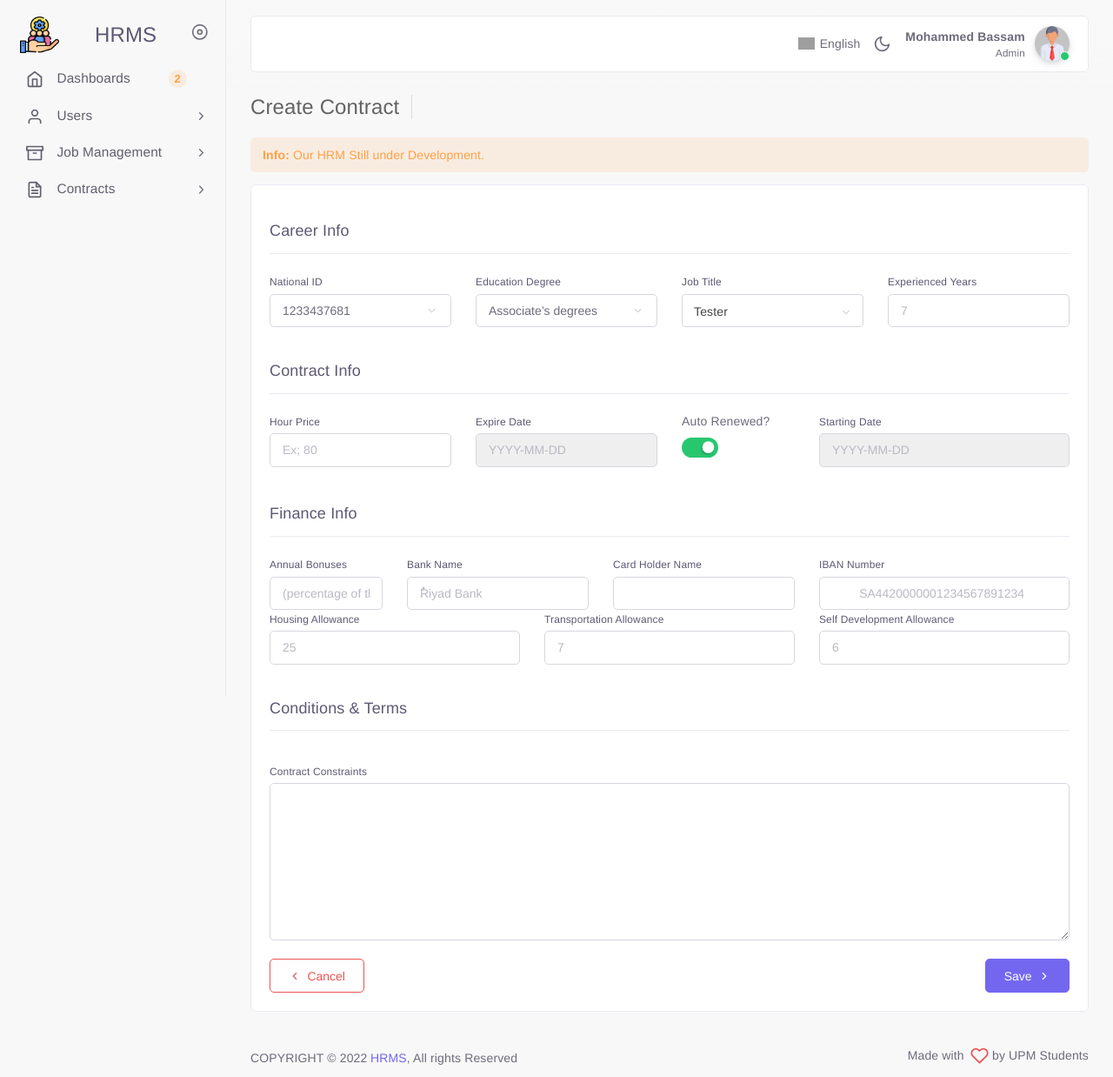
After one commit to Mohammad771/HRM, a Django app: page /create_contract/ in a window 1280 px wide. The commit adds this page. Shown: the whole page at 87% size. Run offline with Django 4.2, Linux system fonts and the light colour scheme; some libraries are stand-ins or nearby versions; grey boxes are pictures that could not be loaded.

Commit message:
Design create_contract, viewContract & fixing register design

```diff
--- a/job_management/urls.py
+++ b/job_management/urls.py
@@ -8,5 +8,7 @@ app_name = "job_management"
 urlpatterns = [
     path('departments/', views.create_department,name='job_management/create_department'),
     path('job_titles/', views.job_titles, name='job_management/job_titles'),
+    path('create_contract/', views.create_contract, name='job_management/create_contract'),
+    path('viewContract/', views.viewContract, name='job_management/viewContract'),
 
 ]
--- a/job_management/views.py
+++ b/job_management/views.py
@@ -30,3 +30,9 @@ def create_department(request):
 
 def job_titles(request):
     return render(request, 'job_management/job_titles.html')
+
+def create_contract(request):
+    return render(request, 'job_management/create_contract.html')
+
+def viewContract(request):
+    return render(request, 'job_management/viewContract.html')
--- /dev/null
+++ b/templates/job_management/create_contract.html
@@ -0,0 +1,168 @@
+{% extends 'common\baseView.html' %}
+{% load staticfiles %}
+
+{% block pageCSS %}
+    <!-- BEGIN: Page CSS-->
+
+    <!-- END: Page CSS-->
+
+    <!-- BEGIN: Custom CSS-->
+
+    <!-- END: Custom CSS-->
+{% endblock %}
+
+{% block viewName %}
+    <h2 class="content-header-title float-start mb-0">Create Contract</h2>
+{% endblock %}
+
+
+{% block content %}
+    <div class="card">
+        <div class="card-header">
+
+        </div>
+        <div class="card-body">
+            <div class="card-title">
+                <h4>Career Info</h4>
+                <hr>
+            </div>
+            <form action="#">
+                <div class="row">
+                    <div class="col-md-3">
+                        <label class="form-label" for="select2-basic">National ID</label>
+                        <div class="position-relative" data-select2-id="45">
+                            <select name="user_nationality_ID" class="select2 form-select" id="select2-basic" data-select2-id="select2-basic" tabindex="-1" aria-hidden="true">
+                                <!-- {{register_form.user_nationality_ID}} -->
+                                <option value="1" data-select2-id="2">1233437681</option>
+                                <option value="2" data-select2-id="57">1333437681</option>
+                                <option value="3" data-select2-id="58">1433437681</option> -->
+                            </select>
+                        </div>
+                    </div>
+                    <div class="col-md-3">
+                        <label class="form-label" for="select2-basic">Education Degree</label>
+                        <div class="position-relative" data-select2-id="45">
+                            <select name="user_nationality_ID" class="select2 form-select" id="select2-basic" data-select2-id="select2-basic" tabindex="-1" aria-hidden="true">
+                                <!-- {{register_form.user_nationality_ID}} -->
+                                <option value="1" data-select2-id="2">Associate’s degrees</option>
+                                <option value="2" data-select2-id="57">Bachelor’s degrees</option>
+                                <option value="3" data-select2-id="58">Master’s degrees</option> -->
+                            </select>
+                        </div>
+                    </div>
+                    <div class="col-md-3">
+                        <label class="form-label" for="select2-basic">Job Title</label>
+                        <div class="position-relative" data-select2-id="45">
+                            <select name="user_nationality_ID" class="select2 form-select" id="select2-basic" data-select2-id="select2-basic" tabindex="-1" aria-hidden="true">
+                                <!-- {{register_form.user_nationality_ID}} -->
+                                <option value="1" data-select2-id="2">Tester</option>
+                                <option value="2" data-select2-id="57">UI developer</option>
+                                <option value="3" data-select2-id="58">System Administrator</option> -->
+                            </select>
+                        </div>
+                    </div>
+                    <div class="col-md-3">
+                         <label class="form-label" for="email">Experienced Years</label>
+                        <input type="text" name="exp_years" id="exp_years" class="form-control" placeholder="7" />
+                    </div>
+                </div>
+
+
+                <div class="card-title" style="margin-top: 40px">
+                    <h4>Contract Info</h4>
+                    <hr>
+                </div>
+                <div class="row">
+                    <div class="col-md-3">
+                        <label class="form-label" for="hourPrice">Hour Price</label>
+                        <input type="text" class="form-control" id="hourPrice" placeholder="Ex; 80">
+                    </div>
+                    <div class="col-md-3">
+                        <label class="form-label" for="exp_date">Expire Date</label>
+                        <input type="text" id="exp_date" name="exp_date" class="form-control flatpickr-basic flatpickr-input" placeholder="YYYY-MM-DD" readonly="readonly">
+                    </div>
+                    <div class="col-md-2 mb-1">
+                        <label class="form-check-label mb-50" for="customSwitch15">Auto Renewed?</label>
+                        <div class="form-check form-switch form-check-success">
+                            <input type="checkbox" name="auto_renew" class="form-check-input" id="auto_renew" checked="true">
+
+                        </div>
+                    </div>
+                    <div class="col-md-4">
+                        <label class="form-label" for="start_date">Starting Date</label>
+                        <input type="text" id="start_date" name="start_date" class="form-control flatpickr-basic flatpickr-input" placeholder="YYYY-MM-DD" readonly="readonly">
+                    </div>
+
+                </div>
+
+                <div class="card-title" style="margin-top: 40px">
+                    <h4>Finance Info</h4>
+                    <hr>
+                </div>
+                <div class="row">
+                    <div class="col-md-2">
+                        <label class="form-label" for="annual_bonus">Annual Bonuses </label>
+                        <input type="text" class="form-control" id="annual_bonus" placeholder="(percentage of the basic salary)">
+                    </div>
+                    <div class="col-md-3">
+                        <label class="form-label" for="bank_name">Bank Name</label>
+                        <input type="text" class="form-control" id="bank_name" placeholder="ٌٌRiyad Bank">
+                    </div>
+                    <div class="col-md-3">
+                        <label class="form-label" for="holder_name">Card Holder Name</label>
+                        <input type="text" class="form-control" id="holder_name" placeholder="">
+                    </div>
+                    <div class="col-md-4">
+                        <label class="form-label" for="IBAN">IBAN Number</label>
+                        <input type="text" class="form-control" id="IBAN" placeholder="	SA4420000001234567891234">
+                    </div>
+                </div>
+                <div class="row">
+                    <div class="col-md-4">
+                        <label class="form-label" for="house_allowance">Housing Allowance</label>
+                        <input type="text" class="form-control" id="house_allowance" placeholder="25">
+                    </div>
+                    <div class="col-md-4">
+                        <label class="form-label" for="tran_allowance">Transportation Allowance</label>
+                        <input type="text" class="form-control" id="tran_allowance" placeholder="7">
+                    </div>
+                    <div class="col-md-4">
+                        <label class="form-label" for="holder_name">Self Development Allowance</label>
+                        <input type="text" class="form-control" id="self_allowance" placeholder="6">
+                    </div>
+                    <div class="card-title" style="margin-top: 40px">
+                        <h4>Conditions & Terms</h4>
+                        <hr>
+                    </div>
+                    <div class="col-md-12">
+                        <label class="form-label" for="conditions_terms">Contract Constraints</label>
+                        <textarea class="form-control" id="conditions_terms" rows="7" placeholder=""></textarea>
+                    </div>
+                    <div class="d-flex justify-content-between mt-2">
+                        <button class="btn btn-outline-danger btn-prev">
+                            <i data-feather="chevron-left" class="align-middle me-sm-25 me-0"></i>
+                            <span class="align-middle d-sm-inline-block d-none">Cancel</span>
+                        </button>
+                        <button class="btn btn-primary btn-next">
+                            <span class="align-middle d-sm-inline-block d-none">Save</span>
+                            <i data-feather="chevron-right" class="align-middle ms-sm-25 ms-0"></i>
+                        </button>
+                    </div>
+
+                </div>
+
+            </form>
+        </div>
+    </div>
+
+    <!-- END: Page JS-->
+{% endblock %}
+
+{% block pageCJs %}
+
+    <script>
+    $(function (){
+        $(".form-select").select2();
+    })
+    </script>
+{% endblock %}
```
Also changed, not shown: templates/job_management/viewContract.html (added, +60 -0 lines), templates/users/register.html (+16 -14 lines), db.sqlite3.
